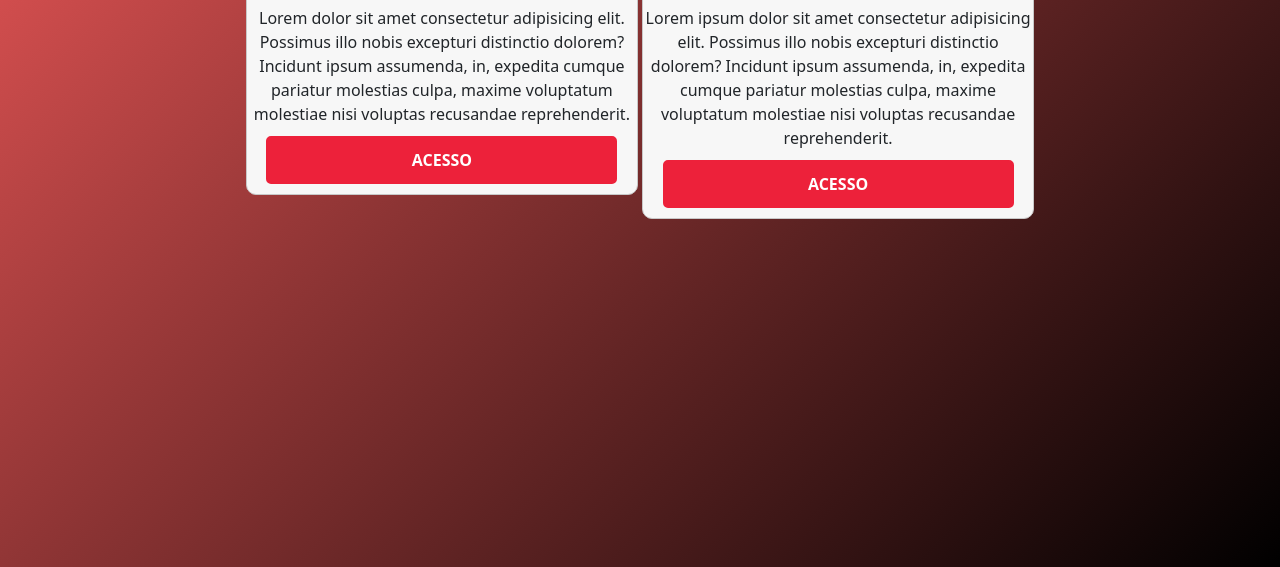
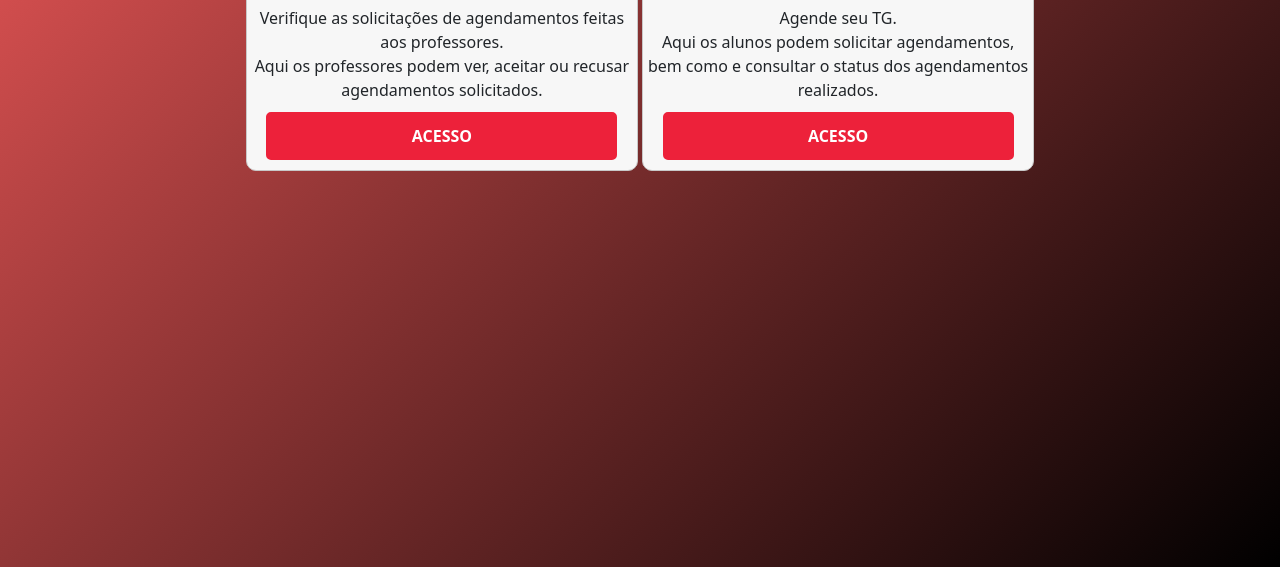
Before and after one commit to agendaTG/agendatg-front, a plain HTML site: page index.html in a window 1280 px wide. Shown: the part 233-800 px from the top of the page. Drawn offline with nearby package versions, Linux system fonts and the light colour scheme; files whose address does not match are found by name.

Commit message:
substitui lorem ipsum no index

```diff
--- a/index.html
+++ b/index.html
@@ -55,14 +55,19 @@
             <div class="opcoes">
                 <h2>Professor</h2>
                 <div class="content">
-                    Lorem dolor sit amet consectetur adipisicing elit. Possimus illo nobis excepturi distinctio dolorem? Incidunt ipsum assumenda, in, expedita cumque pariatur molestias culpa, maxime voluptatum molestiae nisi voluptas recusandae reprehenderit.
+                    Verifique as solicitações de agendamentos feitas aos professores.
+                    <br>
+                    Aqui os professores podem ver, aceitar ou recusar agendamentos solicitados.
                 </div>
                 <a href="professor.html" class="btnAcesso">Acesso</a>
             </div>
             <div class="opcoes">
                 <h2>Aluno</h2>
                 <div class="content">
-                    Lorem ipsum dolor sit amet consectetur adipisicing elit. Possimus illo nobis excepturi distinctio dolorem? Incidunt ipsum assumenda, in, expedita cumque pariatur molestias culpa, maxime voluptatum molestiae nisi voluptas recusandae reprehenderit.
+                    Agende seu TG.
+                    <br>
+                    Aqui os alunos podem solicitar agendamentos, bem como e consultar o status dos agendamentos realizados.
+                    <br>
                 </div>
                 <a href="aluno.html" class="btnAcesso">Acesso</a>
             </div>
```
